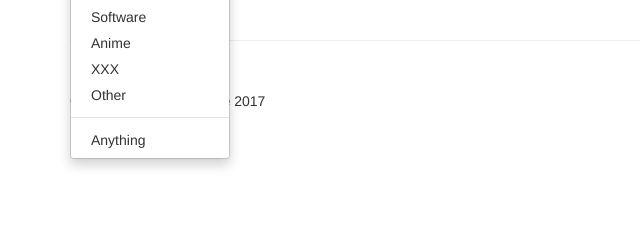
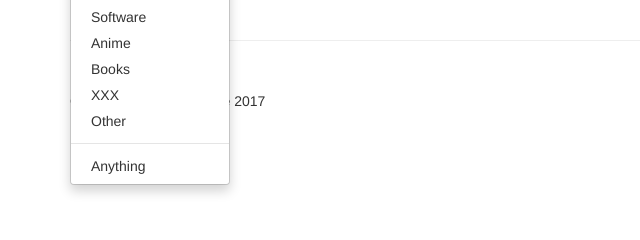
Before and after one commit to KevinJDurant/OpenTorrentSite, a PHP site: page /en/view/my-torrents.php in a window 1280 px wide, after a click on "Category". Shown: the part 212-452 px from the top of the page, without its empty margins (0-640 px from the left). Run offline with PHP 8.4, Linux system fonts and the light colour scheme; the visitor is signed in with stand-in values (Sample User, id 1); data comes from the database, SQL or seed files in the repository; data that the repository does not hold is empty.

Commit message:
Update my-torrents.php
Forgot to include "Books" in category dropdrown-menu.

```diff
--- a/en/view/my-torrents.php
+++ b/en/view/my-torrents.php
@@ -140,8 +140,9 @@
                               <li><a href="4">Games</a></li>
                               <li><a href="5">Software</a></li>
                               <li><a href="6">Anime</a></li>
-                              <li><a href="7">XXX</a></li>
-                              <li><a href="8">Other</a></li>
+                              <li><a href="7">Books</a></li>
+                              <li><a href="8">XXX</a></li>
+                              <li><a href="9">Other</a></li>
                               <li class="divider"></li>
                               <li><a href="all">Anything</a></li>
                             </ul>
```
